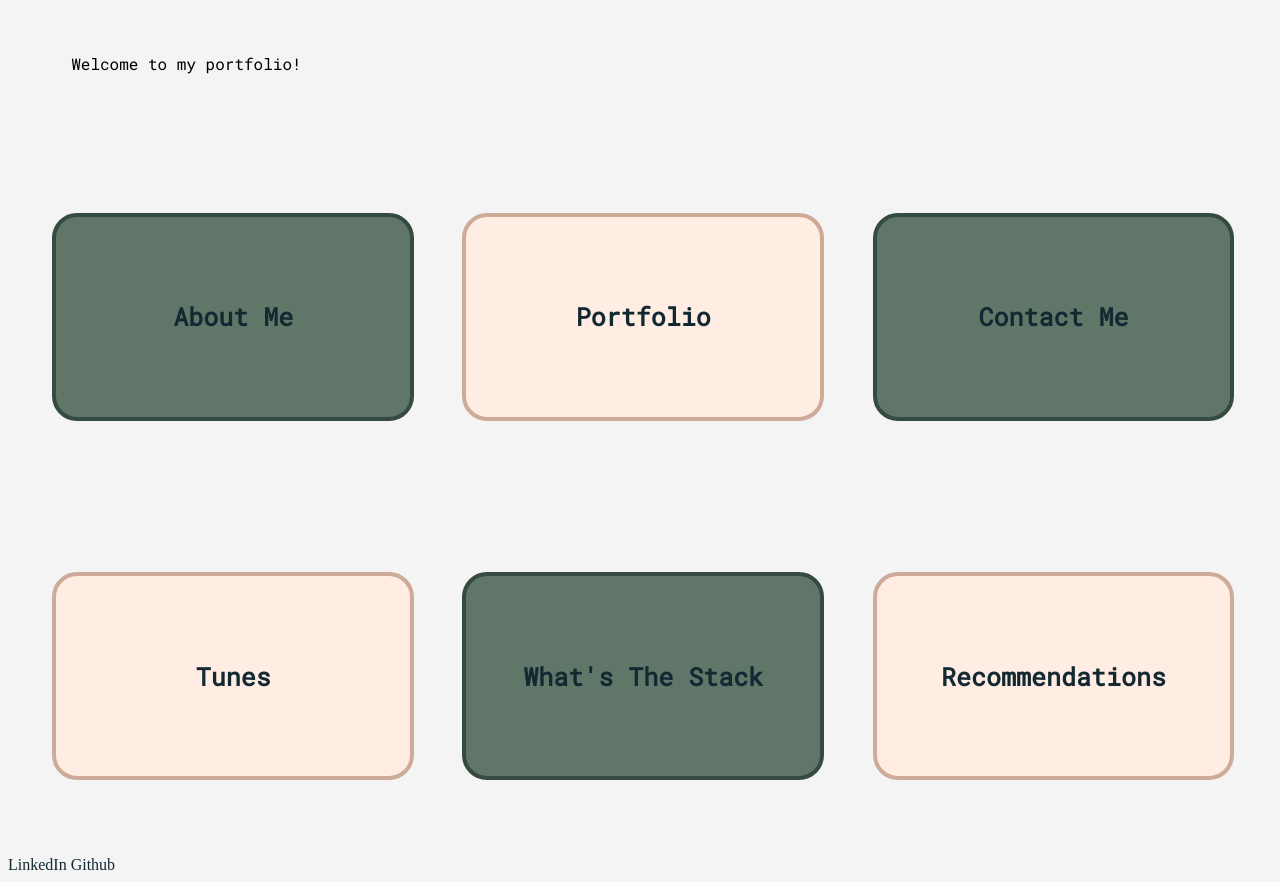
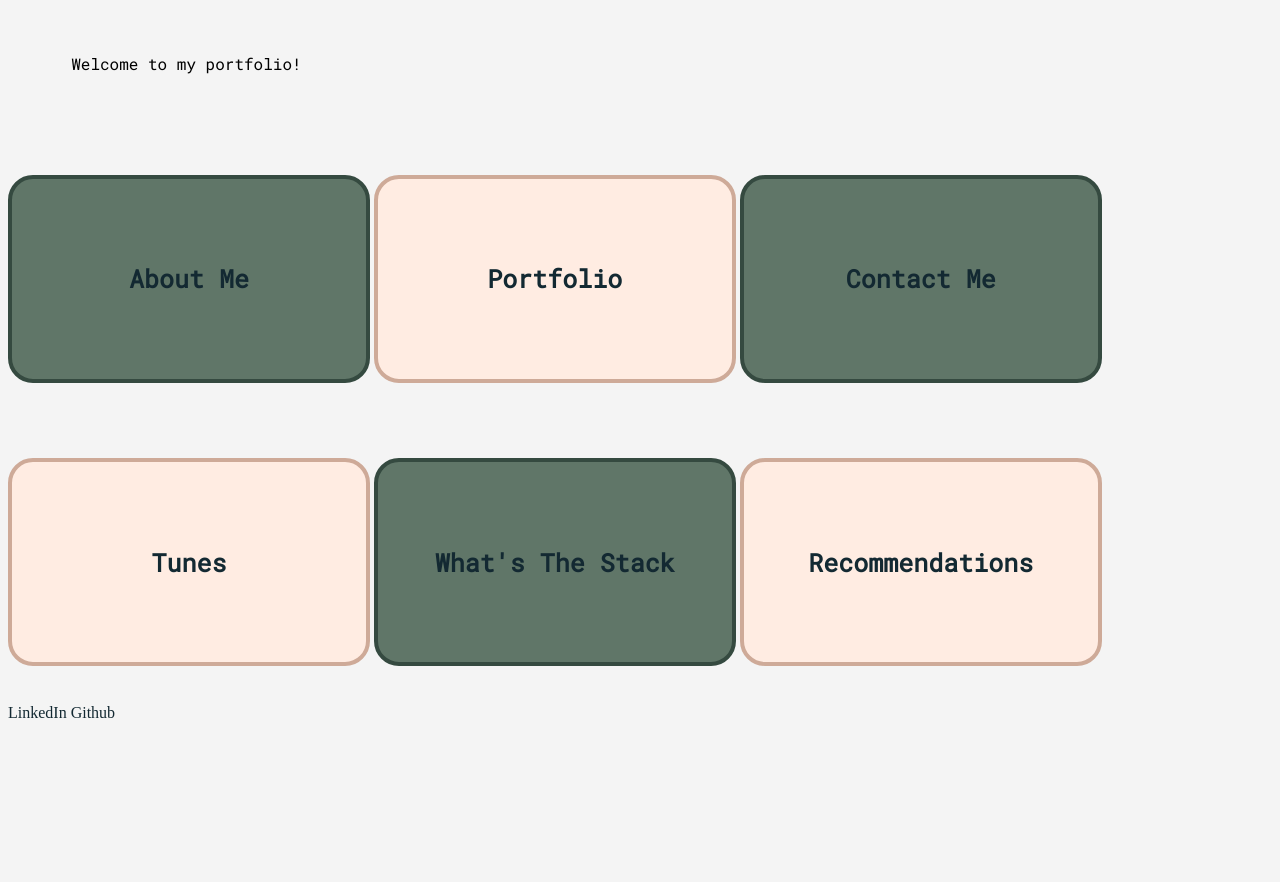
Before and after one commit to emilyconaghan/emilyconaghan.github.io, a plain HTML site: page index.html in a window 1280 px wide. Shown: the part 780-1662 px from the top of the page. After the commit the page ends 1510 px from the top, so only its background shows below. Drawn offline with Linux system fonts and the light colour scheme; a web font is replaced by a local one.

Commit message:
Media Queries Added

```diff
--- a/index.html
+++ b/index.html
@@ -2,11 +2,14 @@
 
 <!DOCTYPE html>
 <html lang="en">
+
 <head>
     <meta charset="utf-8">
     <title> Emily Conaghan Portfolio</title>
     <meta name="description" content="Emily Conaghan Portfolio">
     <meta name="author" content="Emily Conaghan">
+    <meta http-equiv="X-UA-Compatible" content="IE=edge">
+    <meta name="viewport" content="width=device-width, initial-scale=1.0">
     <link rel="stylesheet" href="styles.css">
 </head>
 
@@ -30,28 +33,30 @@
 </html>
 
 <body>
+    <div class="whole-div">
         <div class="index-div" id="index-div-1">
             <a href="about-me.html">About Me</a>
         </div>
 
         <div class="index-div" id="index-div-2">
-        <a href="portfolio.html" >Portfolio</a>
+            <a href="portfolio.html">Portfolio</a>
         </div>
 
         <div class="index-div" id="index-div-3">
-        <a href="contact.html" >Contact Me</a>
+            <a href="contact.html">Contact Me</a>
         </div>
 
         <div class="index-div" id="index-div-4">
-        <a href="tunes.html" >Tunes</a>
+            <a href="tunes.html">Tunes</a>
         </div>
 
         <div class="index-div" id="index-div-5">
-        <a href="whats-the-stack.html" >What's The Stack</a>
+            <a href="whats-the-stack.html">What's The Stack</a>
         </div>
 
         <div class="index-div" id="index-div-6">
-        <a href="recommendations.html" >Recommendations</a>
+            <a href="recommendations.html">Recommendations</a>
+        </div>
     </div>
 
 </body>
--- a/styles.css
+++ b/styles.css
@@ -55,24 +55,24 @@ body{
     text-align: left
 }
 
-.index-div{
+.index-div {
     display:inline-flex;
     justify-content: center;
     justify-items: center;
     flex-wrap: center;
     align-items: center;
     flex: 2;
-margin-bottom: 2%;
-margin-left: 3.5%;
-margin-block-start: 6%;
-margin-block-end: 6%;
-width: 28%;
+    margin:3%;
+    /* margin-bottom: 2%;
+    margin-left: 3.5%; */
+    /* margin-block-start: 6%; */
+    /*margin-block-end: 6%;*/
+    width: 90%;
     height: 200px;
     font-family: Roboto Mono;
     font-size: 25px;
     font-weight: 700;
     border-radius: 25px;
-
 }
 
 a:link {
@@ -230,3 +230,10 @@ form {
     border-radius: 25px;
     color:#132932
 }
+
+@media screen and (min-width: 780px) {
+.index-div{
+    width: 28%;
+    margin: 3% 0;
+}
+}
```
Also changed, not shown: 1 other file. Lines whose indentation alone changed are shown as unchanged.
